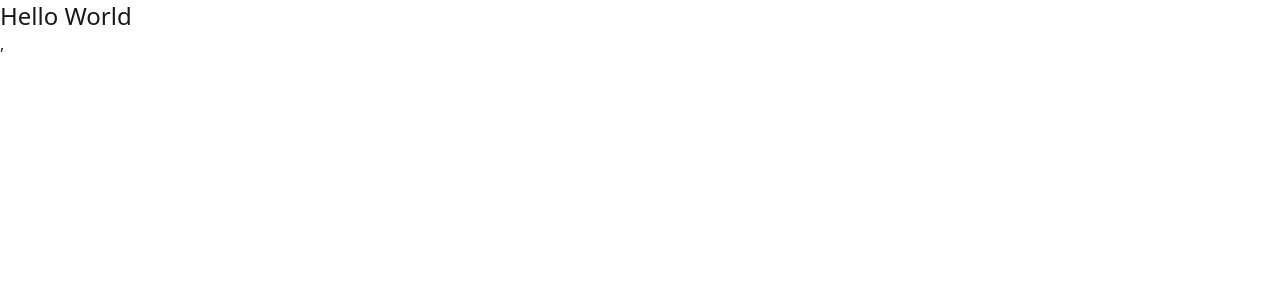
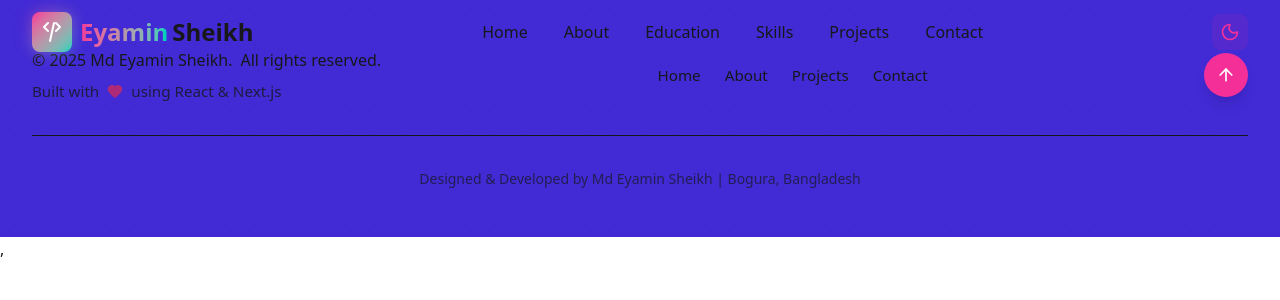
Before and after one commit to Md-Eyamin-Sheikh/personal-portfolio, a React (Vite) app: page / in a window 1280 px wide. Shown: the top 300 px of the page. Built offline with nearby package versions, Linux system fonts and the light colour scheme.

Commit message:
add navbar and footer

```diff
--- a/package.json
+++ b/package.json
@@ -11,6 +11,8 @@
   },
   "dependencies": {
     "@tailwindcss/vite": "^4.1.14",
+    "framer-motion": "^12.23.24",
+    "lucide-react": "^0.546.0",
     "react": "^19.2.0",
     "react-dom": "^19.2.0",
     "react-router": "^7.9.4",
--- /dev/null
+++ b/src/Component/Footer.tsx
@@ -0,0 +1,99 @@
+import { motion } from 'framer-motion';
+import { Heart, ArrowUp } from 'lucide-react';
+
+export function Footer() {
+  const scrollToTop = () => {
+    window.scrollTo({ top: 0, behavior: 'smooth' });
+  };
+
+  const currentYear = new Date().getFullYear();
+
+  return (
+    <footer className="relative bg-primary text-primary-foreground py-12 overflow-hidden">
+      {/* Background Pattern */}
+      <div className="absolute inset-0 opacity-5">
+        <div className="absolute top-0 left-0 w-full h-full"
+          style={{
+            backgroundImage: 'radial-gradient(circle, currentColor 1px, transparent 1px)',
+            backgroundSize: '30px 30px'
+          }}
+        />
+      </div>
+
+      <div className="max-w-7xl mx-auto px-4 sm:px-6 lg:px-8 relative">
+        <div className="flex flex-col md:flex-row items-center justify-between gap-6">
+          {/* Copyright */}
+          <motion.div
+            initial={{ opacity: 0, y: 20 }}
+            whileInView={{ opacity: 1, y: 0 }}
+            viewport={{ once: true }}
+            className="text-center md:text-left"
+          >
+            <p className="flex items-center gap-2 flex-wrap justify-center md:justify-start" style={{ fontSize: '1rem' }}>
+              <span>© {currentYear} Md Eyamin Sheikh.</span>
+              <span className="flex items-center gap-1">
+                All rights reserved.
+              </span>
+            </p>
+            <p className="flex items-center gap-2 mt-2 flex-wrap justify-center md:justify-start" style={{ fontSize: '0.95rem', opacity: 0.8 }}>
+              Built with <Heart className="w-4 h-4 text-red-500 fill-red-500 animate-pulse" /> using React & Next.js
+            </p>
+          </motion.div>
+
+          {/* Quick Links */}
+          <motion.div
+            initial={{ opacity: 0, y: 20 }}
+            whileInView={{ opacity: 1, y: 0 }}
+            viewport={{ once: true }}
+            transition={{ delay: 0.1 }}
+            className="flex gap-6 flex-wrap justify-center"
+          >
+            {[
+              { label: 'Home', href: '#home' },
+              { label: 'About', href: '#about' },
+              { label: 'Projects', href: '#projects' },
+              { label: 'Contact', href: '#contact' },
+            ].map((link) => (
+              <a
+                key={link.href}
+                href={link.href}
+                className="hover:text-secondary transition-colors"
+                style={{ fontSize: '0.95rem' }}
+              >
+                {link.label}
+              </a>
+            ))}
+          </motion.div>
+
+          {/* Scroll to Top */}
+          <motion.button
+            initial={{ opacity: 0, y: 20 }}
+            whileInView={{ opacity: 1, y: 0 }}
+            viewport={{ once: true }}
+            transition={{ delay: 0.2 }}
+            whileHover={{ scale: 1.1, y: -5 }}
+            whileTap={{ scale: 0.9 }}
+            onClick={scrollToTop}
+            className="p-3 rounded-full bg-secondary text-white hover:bg-secondary/90 transition-all shadow-lg"
+            aria-label="Scroll to top"
+          >
+            <ArrowUp className="w-5 h-5" />
+          </motion.button>
+        </div>
+
+        {/* Bottom Text */}
+        <motion.div
+          initial={{ opacity: 0 }}
+          whileInView={{ opacity: 1 }}
+          viewport={{ once: true }}
+          transition={{ delay: 0.3 }}
+          className="text-center mt-8 pt-8 border-t border-primary-foreground/10"
+        >
+          <p style={{ fontSize: '0.875rem', opacity: 0.7 }}>
+            Designed & Developed by Md Eyamin Sheikh | Bogura, Bangladesh
+          </p>
+        </motion.div>
+      </div>
+    </footer>
+  );
+}
--- /dev/null
+++ b/src/Component/Header.tsx
@@ -0,0 +1,163 @@
+import { useState, useEffect } from 'react';
+import { Moon, Sun, Menu, X } from 'lucide-react';
+import { motion, AnimatePresence } from 'framer-motion';
+
+export function Header() {
+  const [isDark, setIsDark] = useState(false);
+  const [isMenuOpen, setIsMenuOpen] = useState(false);
+  const [scrolled, setScrolled] = useState(false);
+
+  useEffect(() => {
+    const handleScroll = () => {
+      setScrolled(window.scrollY > 50);
+    };
+    window.addEventListener('scroll', handleScroll);
+    return () => window.removeEventListener('scroll', handleScroll);
+  }, []);
+
+  useEffect(() => {
+    if (isDark) {
+      document.documentElement.classList.add('dark');
+    } else {
+      document.documentElement.classList.remove('dark');
+    }
+  }, [isDark]);
+
+  const navLinks = [
+    { href: '#home', label: 'Home' },
+    { href: '#about', label: 'About' },
+    { href: '#education', label: 'Education' },
+    { href: '#skills', label: 'Skills' },
+    { href: '#projects', label: 'Projects' },
+    { href: '#contact', label: 'Contact' },
+  ];
+
+  return (
+    <motion.header
+      initial={{ y: -100 }}
+      animate={{ y: 0 }}
+      className={`fixed top-0 left-0 right-0 z-50 transition-all duration-300 ${
+        scrolled
+          ? 'bg-background/80 backdrop-blur-lg border-b border-border shadow-lg'
+          : 'bg-transparent'
+      }`}
+    >
+      <nav className="max-w-7xl mx-auto px-4 sm:px-6 lg:px-8">
+        <div className="flex items-center justify-between h-16">
+          {/* Logo */}
+          <motion.a
+            href="#home"
+            className="text-foreground z-10"
+            whileHover={{ scale: 1.05 }}
+          >
+            <div className="flex items-center gap-2">
+              {/* Logo Icon with Gradient */}
+              <div className="relative">
+                <div className="absolute inset-0 bg-gradient-to-br from-secondary to-accent rounded-lg blur-sm opacity-50" />
+                <div className="relative bg-gradient-to-br from-secondary to-accent p-2 rounded-lg">
+                  <svg
+                    width="24"
+                    height="24"
+                    viewBox="0 0 24 24"
+                    fill="none"
+                    xmlns="http://www.w3.org/2000/svg"
+                    className="text-white"
+                  >
+                    <path
+                      d="M8 3L4 7L8 11"
+                      stroke="currentColor"
+                      strokeWidth="2"
+                      strokeLinecap="round"
+                      strokeLinejoin="round"
+                    />
+                    <path
+                      d="M16 3L20 7L16 11"
+                      stroke="currentColor"
+                      strokeWidth="2"
+                      strokeLinecap="round"
+                      strokeLinejoin="round"
+                    />
+                    <path
+                      d="M14 3L10 21"
+                      stroke="currentColor"
+                      strokeWidth="2"
+                      strokeLinecap="round"
+                      strokeLinejoin="round"
+                    />
+                  </svg>
+                </div>
+              </div>
+
+              {/* Logo Text with Gradient */}
+              <span className="text-2xl" style={{ fontWeight: 800 }}>
+                <span className="bg-gradient-to-r from-secondary to-accent bg-clip-text text-transparent">
+                  Eyamin
+                </span>
+                <span className="text-foreground ml-1">Sheikh</span>
+              </span>
+            </div>
+          </motion.a>
+
+          {/* Desktop Navigation */}
+          <div className="hidden md:flex items-center space-x-1">
+            {navLinks.map((link) => (
+              <a
+                key={link.href}
+                href={link.href}
+                className="px-4 py-2 rounded-lg text-foreground/80 hover:text-foreground hover:bg-secondary/10 transition-all duration-200"
+              >
+                {link.label}
+              </a>
+            ))}
+          </div>
+
+          {/* Theme Toggle & Mobile Menu */}
+          <div className="flex items-center gap-4">
+            <motion.button
+              whileHover={{ scale: 1.1 }}
+              whileTap={{ scale: 0.9 }}
+              onClick={() => setIsDark(!isDark)}
+              className="p-2 rounded-lg bg-secondary/10 text-secondary hover:bg-secondary/20 transition-colors"
+              aria-label="Toggle theme"
+            >
+              {isDark ? <Sun className="w-5 h-5" /> : <Moon className="w-5 h-5" />}
+            </motion.button>
+
+            <button
+              onClick={() => setIsMenuOpen(!isMenuOpen)}
+              className="md:hidden p-2 text-foreground"
+              aria-label="Toggle menu"
+            >
+              {isMenuOpen ? <X className="w-6 h-6" /> : <Menu className="w-6 h-6" />}
+            </button>
+          </div>
+        </div>
+      </nav>
+
+      {/* Mobile Menu */}
+      <AnimatePresence>
+        {isMenuOpen && (
+          <motion.div
+            initial={{ opacity: 0, height: 0 }}
+            animate={{ opacity: 1, height: 'auto' }}
+            exit={{ opacity: 0, height: 0 }}
+            className="md:hidden bg-background/95 backdrop-blur-lg border-b border-border"
+          >
+            <div className="px-4 py-4 space-y-2">
+              {navLinks.map((link) => (
+                <a
+                  key={link.href}
+                  href={link.href}
+                  onClick={() => setIsMenuOpen(false)}
+                  className="block px-4 py-3 rounded-lg text-foreground/80 hover:text-foreground hover:bg-secondary/10 transition-all"
+                >
+                  {link.label}
+                </a>
+              ))}
+            </div>
+          </motion.div>
+        )}
+      </AnimatePresence>
+    </motion.header>
+  );
+}
--- /dev/null
+++ b/src/MainComponent/ManRout.jsx
@@ -0,0 +1,17 @@
+import React from 'react';
+import {Footer} from '../Component/Footer';
+import {Header} from '../Component/Header';
+import { Outlet } from 'react-router';
+
+const ManRout = () => {
+    return (
+        <div>
+            <Header />
+            <Outlet />
+            <Footer />
+
+        </div>
+    );
+};
+
+export default ManRout;
--- a/src/main.jsx
+++ b/src/main.jsx
@@ -5,11 +5,12 @@ import App from './App.jsx'
 
 import { createBrowserRouter } from "react-router";
 import { RouterProvider } from "react-router/dom";
+import ManRout from './MainComponent/ManRout.jsx';
 
 const router = createBrowserRouter([
   {
     path: "/",
-    element: <div className='text-2xl'>Hello World</div>,
+    element: <ManRout/>,
   },
 ]);
 
```
Also changed, not shown: 1 other file (tests, documents, lock files or other folders).
